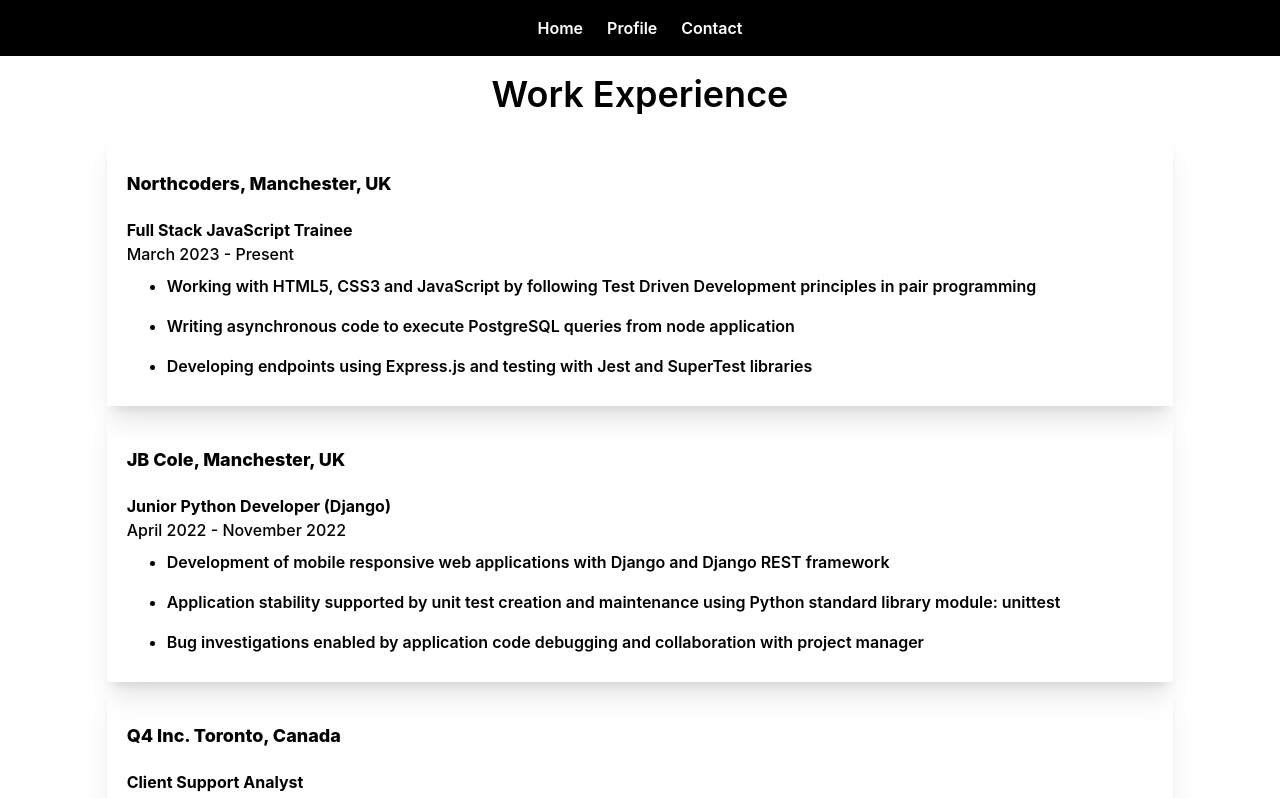
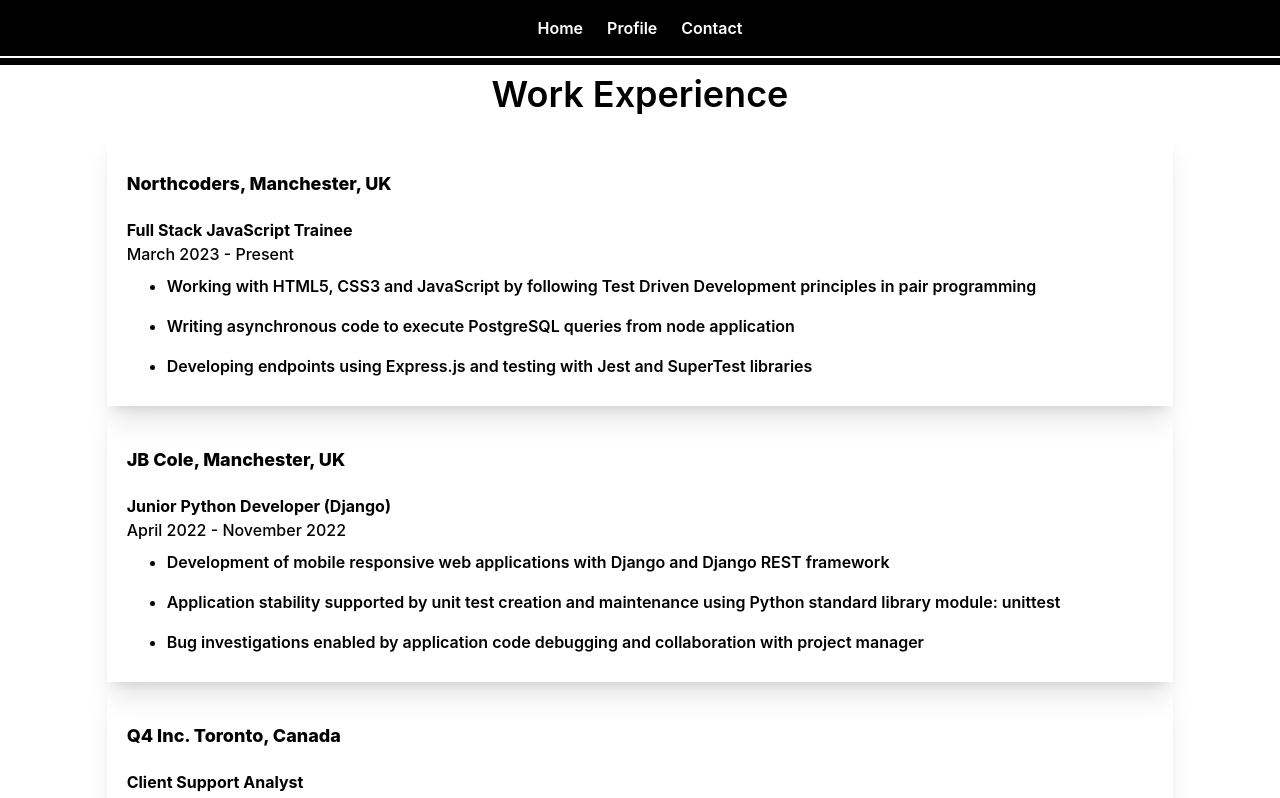
Before and after one commit to sohailshams/mss-portfolio, a React (Vite) app: page /profile in a window 1280 px wide. Shown: the top 798 px of the page. Built offline with nearby package versions, Linux system fonts and the light colour scheme.

Commit message:
Updated react to version 18 and added scroll motion - progress bar in Profile component.

```diff
--- a/package.json
+++ b/package.json
@@ -9,8 +9,9 @@
     "@testing-library/react": "^11.1.0",
     "@testing-library/user-event": "^12.1.10",
     "emailjs-com": "^3.2.0",
-    "react": "^17.0.2",
-    "react-dom": "^17.0.2",
+    "framer-motion": "^10.12.21",
+    "react": "^18.2.0",
+    "react-dom": "^18.2.0",
     "react-icons": "^4.2.0",
     "react-router-dom": "^5.3.0",
     "react-tsparticles": "^2.11.0",
--- a/src/App.css
+++ b/src/App.css
@@ -1,3 +1,15 @@
 * {
   margin: 0;
 }
+
+.progress-bar {
+  position: fixed;
+  top: 55px;
+  left: 0;
+  right: 0;
+  height: 10px;
+  background: #000;
+  transform-origin: 0%;
+  z-index: 50;
+}
+/* background: rgb(229, 9, 20); */
--- a/src/components/Profile.jsx
+++ b/src/components/Profile.jsx
@@ -6,10 +6,18 @@
 import Work from "./Work";
 import Education from "./Education";
 import Projects from "./Projects";
+import { motion, useScroll } from "framer-motion";
+import "../App.css";
 
 function Profile() {
+  const { scrollYProgress } = useScroll();
+
   return (
     <>
+      <motion.div
+        className="progress-bar"
+        style={{ scaleX: scrollYProgress }}
+      />
       <Nav />
       <div className="w-10/12 mx-auto">
         <Title title="Work Experience" />
```
Also changed, not shown: 1 other file (tests, documents, lock files or other folders).
